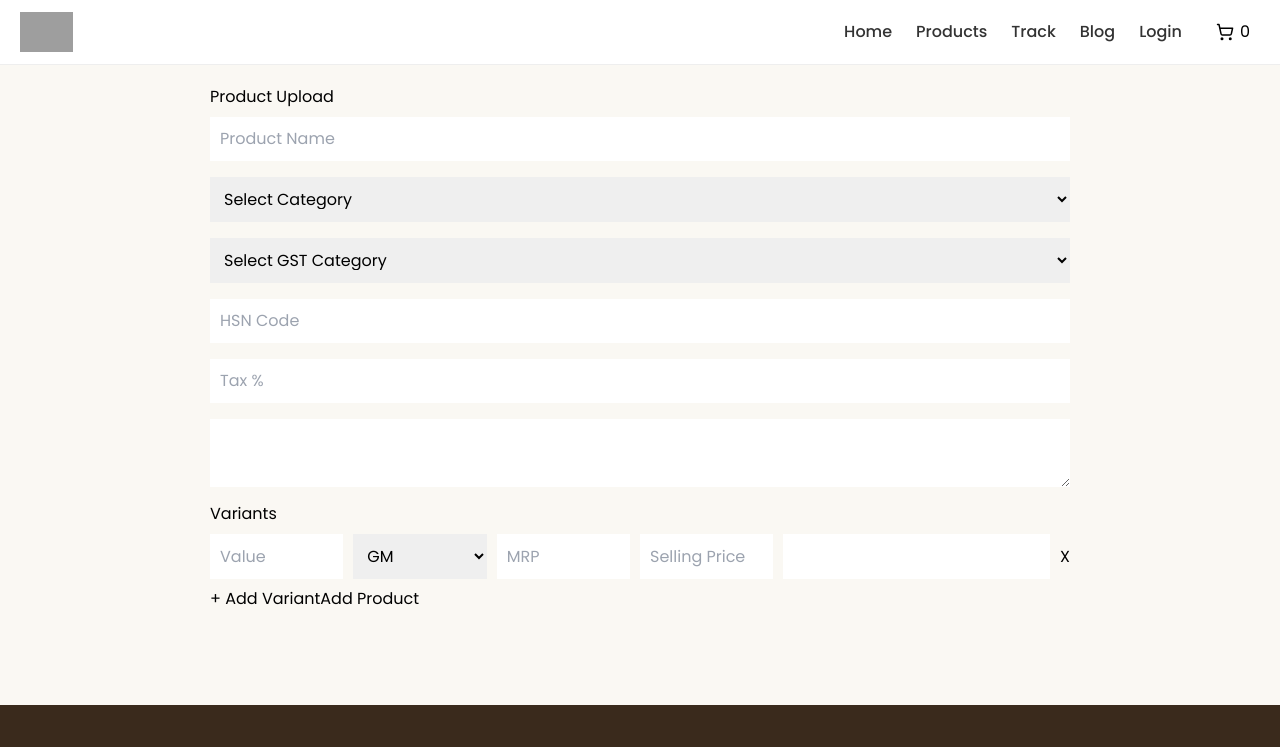
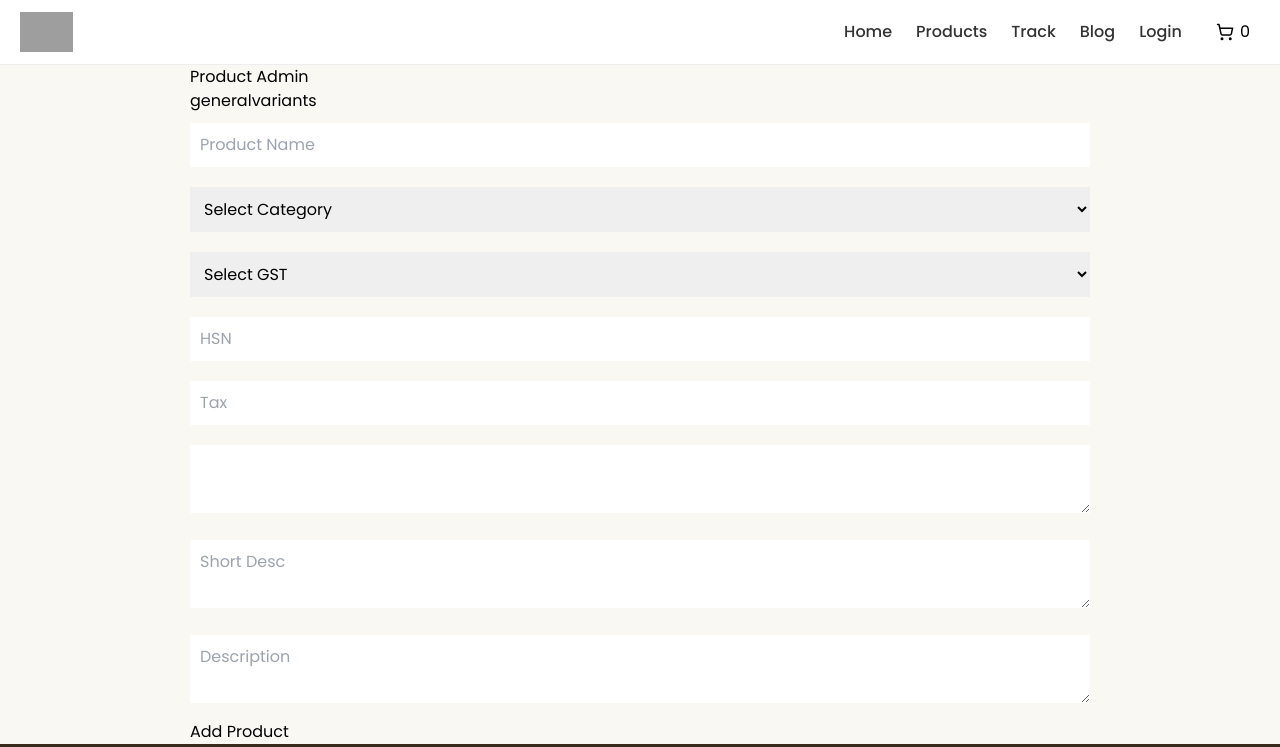
Before and after one commit to nagarajukandula55/native, a Next.js app: page /admin/products in a window 1280 px wide. Shown: the top 747 px of the page. Built offline with nearby package versions, Linux system fonts and the light colour scheme; grey boxes are pictures that could not be loaded.

Commit message:
Update page.js

```diff
--- a/app/admin/products/page.js
+++ b/app/admin/products/page.js
@@ -4,7 +4,7 @@ import { useState, useEffect } from "react";
 
 export default function ProductUpload() {
 
-  const createEmptyVariant = () => ({
+  const createVariant = () => ({
     value: "",
     unit: "GM",
     sku: "",
@@ -23,104 +23,74 @@ export default function ProductUpload() {
     shortDescription: "",
     ingredients: "",
     shelfLife: "",
-    images: [],
-    variants: [createEmptyVariant()],
+    variants: [createVariant()],
   };
 
   const [form, setForm] = useState(emptyForm);
   const [productKey, setProductKey] = useState("");
   const [slug, setSlug] = useState("");
+  const [tab, setTab] = useState("general");
 
-  /* ================= GST CONFIG (CORRECT) ================= */
+  /* ================= GST ================= */
 
   const gstOptions = [
     {
-      name: "Flours & Meals (Cereal Based)",
-      hsn: "1101/1102/1106",
+      name: "Food Preparations (Not Elsewhere Specified)",
+      hsn: "2106",
       tax: 5,
-      desc: "Flour, meal and powder of cereals, pulses and millets (Chapter 11)",
+      desc: "Food preparations not elsewhere specified (includes dosa mix, idli mix)",
     },
     {
-      name: "Food Preparations (NES)",
-      hsn: "2106",
+      name: "Flours & Meals",
+      hsn: "1101 / 1106",
       tax: 5,
-      desc: "Food preparations not elsewhere specified or included (dosa mix, idli mix)",
+      desc: "Flour, meal and powder of cereals",
     },
     {
       name: "Spices",
-      hsn: "0904-0910",
+      hsn: "0904 - 0910",
       tax: 5,
-      desc: "Spices including pepper, chilli, turmeric and mixed masalas",
+      desc: "Spices including masalas",
     },
     {
       name: "Edible Oils",
-      hsn: "1507-1515",
+      hsn: "1507 - 1515",
       tax: 5,
-      desc: "Vegetable oils including groundnut, sesame, coconut oil",
+      desc: "Vegetable oils",
     },
     {
-      name: "Prepared / Preserved Foods",
-      hsn: "2001-2008",
+      name: "Prepared Foods",
+      hsn: "2001 - 2008",
       tax: 12,
-      desc: "Prepared or preserved vegetables, fruits, pickles, chutneys",
-    },
-    {
-      name: "Ready to Eat Food",
-      hsn: "1904/2106",
-      tax: 12,
-      desc: "Prepared ready-to-eat packaged food",
-    },
-    {
-      name: "Namkeen / Snacks",
-      hsn: "2106",
-      tax: 12,
-      desc: "Namkeen, mixtures and fried snack items",
+      desc: "Pickles, chutneys",
     },
   ];
 
-  const websiteCategories = [
+  const categories = [
     "Instant Mixes",
-    "Spices & Masalas",
-    "Cold Pressed Oils",
-    "Flours & Millets",
-    "Ready to Cook",
-    "Ready to Eat",
-    "Pickles & Chutneys",
-    "Snacks & Namkeen",
-    "Breakfast Essentials",
-    "Combo Packs",
-    "New Arrivals",
+    "Spices",
+    "Oils",
+    "Flours",
+    "Snacks",
   ];
 
-  /* ================= AUTO PRODUCT KEY ================= */
+  /* ================= AUTO ================= */
 
   useEffect(() => {
     if (!form.name) return;
 
     const clean = form.name.replace(/native/gi, "").trim();
-
     const key = clean.toUpperCase().replace(/[^A-Z0-9]/g, "");
     setProductKey(key);
 
-    const slugGen = form.name
-      .toLowerCase()
-      .replace(/[^a-z0-9]+/g, "-")
-      .replace(/(^-|-$)/g, "");
-
+    const slugGen = form.name.toLowerCase().replace(/[^a-z0-9]+/g, "-");
     setSlug(slugGen);
   }, [form.name]);
 
-  /* ================= GST AUTO FIX ================= */
-
   useEffect(() => {
-    if (!form.gstCategory) return;
-
-    const selected = gstOptions.find(
-      (g) => g.name === form.gstCategory
-    );
-
+    const selected = gstOptions.find(g => g.name === form.gstCategory);
     if (selected) {
-      setForm((prev) => ({
+      setForm(prev => ({
         ...prev,
         hsn: selected.hsn,
         tax: selected.tax,
@@ -129,34 +99,29 @@ export default function ProductUpload() {
     }
   }, [form.gstCategory]);
 
-  /* ================= VARIANT ================= */
+  /* ================= VARIANTS ================= */
 
   function updateVariant(i, field, value) {
     const updated = [...form.variants];
-
-    updated[i] = { ...updated[i], [field]: value };
+    updated[i][field] = value;
 
     if (updated[i].value && productKey) {
       const seq = String(i + 1).padStart(3, "0");
-
       updated[i].sku = `NA-${productKey}-${seq}-${updated[i].value}${updated[i].unit}`;
     }
 
-    setForm((prev) => ({ ...prev, variants: updated }));
+    setForm({ ...form, variants: updated });
   }
 
   function addVariant() {
-    setForm((prev) => ({
-      ...prev,
-      variants: [...prev.variants, createEmptyVariant()],
-    }));
+    setForm({ ...form, variants: [...form.variants, createVariant()] });
   }
 
   function removeVariant(i) {
-    setForm((prev) => ({
-      ...prev,
-      variants: prev.variants.filter((_, idx) => idx !== i),
-    }));
+    setForm({
+      ...form,
+      variants: form.variants.filter((_, idx) => idx !== i),
+    });
   }
 
   /* ================= SUBMIT ================= */
@@ -167,7 +132,6 @@ export default function ProductUpload() {
     for (let v of form.variants) {
       await fetch("/api/admin/products", {
         method: "POST",
-        headers: { "Content-Type": "application/json" },
         body: JSON.stringify({
           ...form,
           variant: `${v.value}${v.unit}`,
@@ -181,117 +145,100 @@ export default function ProductUpload() {
     }
 
     alert("Product Added");
-
-    setForm(emptyForm);
   }
 
   /* ================= UI ================= */
 
   return (
     <div className="container">
-      <h1>Product Upload</h1>
+
+      <h1>Product Admin</h1>
+
+      <div className="tabs">
+        {["general", "variants"].map(t => (
+          <button key={t} onClick={() => setTab(t)}>
+            {t}
+          </button>
+        ))}
+      </div>
 
       <form onSubmit={handleSubmit}>
 
-        <input
-          placeholder="Product Name"
-          value={form.name}
-          onChange={(e) =>
-            setForm({ ...form, name: e.target.value })
-          }
+        {tab === "general" && (
+          <>
+            <input placeholder="Product Name"
+              onChange={(e)=>setForm({...form,name:e.target.value})}
             />
 
-        <select
-          value={form.category}
-          onChange={(e) =>
-            setForm({ ...form, category: e.target.value })
-          }
-        >
-          <option value="">Select Category</option>
-          {websiteCategories.map((c) => (
-            <option key={c} value={c}>{c}</option>
+            <select onChange={(e)=>setForm({...form,category:e.target.value})}>
+              <option>Select Category</option>
+              {categories.map(c => <option key={c}>{c}</option>)}
+            </select>
+
+            <select onChange={(e)=>setForm({...form,gstCategory:e.target.value})}>
+              <option>Select GST</option>
+              {gstOptions.map(g => (
+                <option key={g.name}>{g.name}</option>
               ))}
             </select>
 
-        {/* ✅ GST FIXED */}
-        <select
-          value={form.gstCategory}
-          onChange={(e) =>
-            setForm({ ...form, gstCategory: e.target.value })
-          }
-        >
-          <option value="">Select GST Category</option>
-          {gstOptions.map((g) => (
-            <option key={g.name} value={g.name}>
-              {g.name} ({g.tax}%)
-            </option>
-          ))}
+            <input value={form.hsn} readOnly placeholder="HSN" />
+            <input value={form.tax} readOnly placeholder="Tax" />
+
+            <textarea value={form.gstDescription} readOnly />
+
+            <textarea placeholder="Short Desc"
+              onChange={(e)=>setForm({...form,shortDescription:e.target.value})}
+            />
+
+            <textarea placeholder="Description"
+              onChange={(e)=>setForm({...form,description:e.target.value})}
+            />
+          </>
+        )}
+
+        {tab === "variants" && (
+          <>
+            {form.variants.map((v,i)=>(
+              <div key={i} className="row">
+
+                <input placeholder="Value"
+                  onChange={(e)=>updateVariant(i,"value",e.target.value)}
+                />
+
+                <select onChange={(e)=>updateVariant(i,"unit",e.target.value)}>
+                  <option>GM</option><option>KG</option>
                 </select>
 
-        <input value={form.hsn} readOnly placeholder="HSN Code" />
-        <input value={form.tax} readOnly placeholder="Tax %" />
-        <textarea value={form.gstDescription} readOnly />
-
-        {/* VARIANTS */}
-        <h3>Variants</h3>
-
-        {form.variants.map((v, i) => (
-          <div key={i} className="row">
-            <input
-              placeholder="Value"
-              value={v.value}
-              onChange={(e) =>
-                updateVariant(i, "value", e.target.value)
-              }
+                <input placeholder="MRP"
+                  onChange={(e)=>updateVariant(i,"mrp",e.target.value)}
                 />
 
-            <select
-              value={v.unit}
-              onChange={(e) =>
-                updateVariant(i, "unit", e.target.value)
-              }
-            >
-              <option>GM</option>
-              <option>KG</option>
-              <option>ML</option>
-              <option>L</option>
-            </select>
-
-            <input
-              placeholder="MRP"
-              value={v.mrp}
-              onChange={(e) =>
-                updateVariant(i, "mrp", e.target.value)
-              }
-            />
-
-            <input
-              placeholder="Selling Price"
-              value={v.sellingPrice}
-              onChange={(e) =>
-                updateVariant(i, "sellingPrice", e.target.value)
-              }
+                <input placeholder="Selling"
+                  onChange={(e)=>updateVariant(i,"sellingPrice",e.target.value)}
                 />
 
                 <input value={v.sku} readOnly />
 
-            <button type="button" onClick={() => removeVariant(i)}>X</button>
+                <button type="button" onClick={()=>removeVariant(i)}>X</button>
+
               </div>
             ))}
 
-        <button type="button" onClick={addVariant}>
-          + Add Variant
-        </button>
+            <button type="button" onClick={addVariant}>Add Variant</button>
+          </>
+        )}
 
         <button>Add Product</button>
 
       </form>
 
       <style jsx>{`
-        .container { max-width:900px;margin:auto;padding:20px; }
-        input,select,textarea { width:100%;padding:10px;margin:8px 0; }
-        .row { display:grid;grid-template-columns:1fr 1fr 1fr 1fr 2fr auto;gap:10px; }
+        .container{max-width:900px;margin:auto}
+        input,select,textarea{width:100%;margin:10px 0;padding:10px}
+        .row{display:grid;grid-template-columns:1fr 1fr 1fr 1fr 2fr auto;gap:10px}
       `}</style>
+
     </div>
   );
 }
```
Lines whose indentation alone changed are shown as unchanged.
